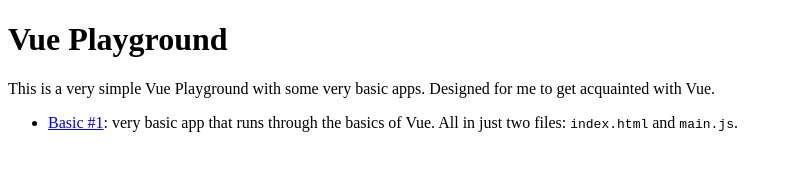
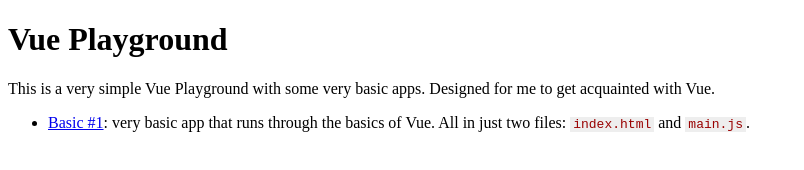
Before and after one commit to coolinmc6/vue-playground-simple, a plain HTML site: page index.html in a window 1280 px wide. Shown: the whole page, without its empty margins (0-804 px from the left). Drawn offline with Linux system fonts and the light colour scheme.

Commit message:
Style tweaks

```diff
--- a/index.html
+++ b/index.html
@@ -4,6 +4,13 @@
     <meta charset="UTF-8">
     <meta name="viewport" content="width=device-width, initial-scale=1.0">
     <title>Vue Playground: Simple</title>
+    <style>
+        code {
+            color: #990000;
+            background-color: #eee;
+            padding: 0px 3px;
+        }
+    </style>
 </head>
 <body>
     <h1>Vue Playground</h1>
```
